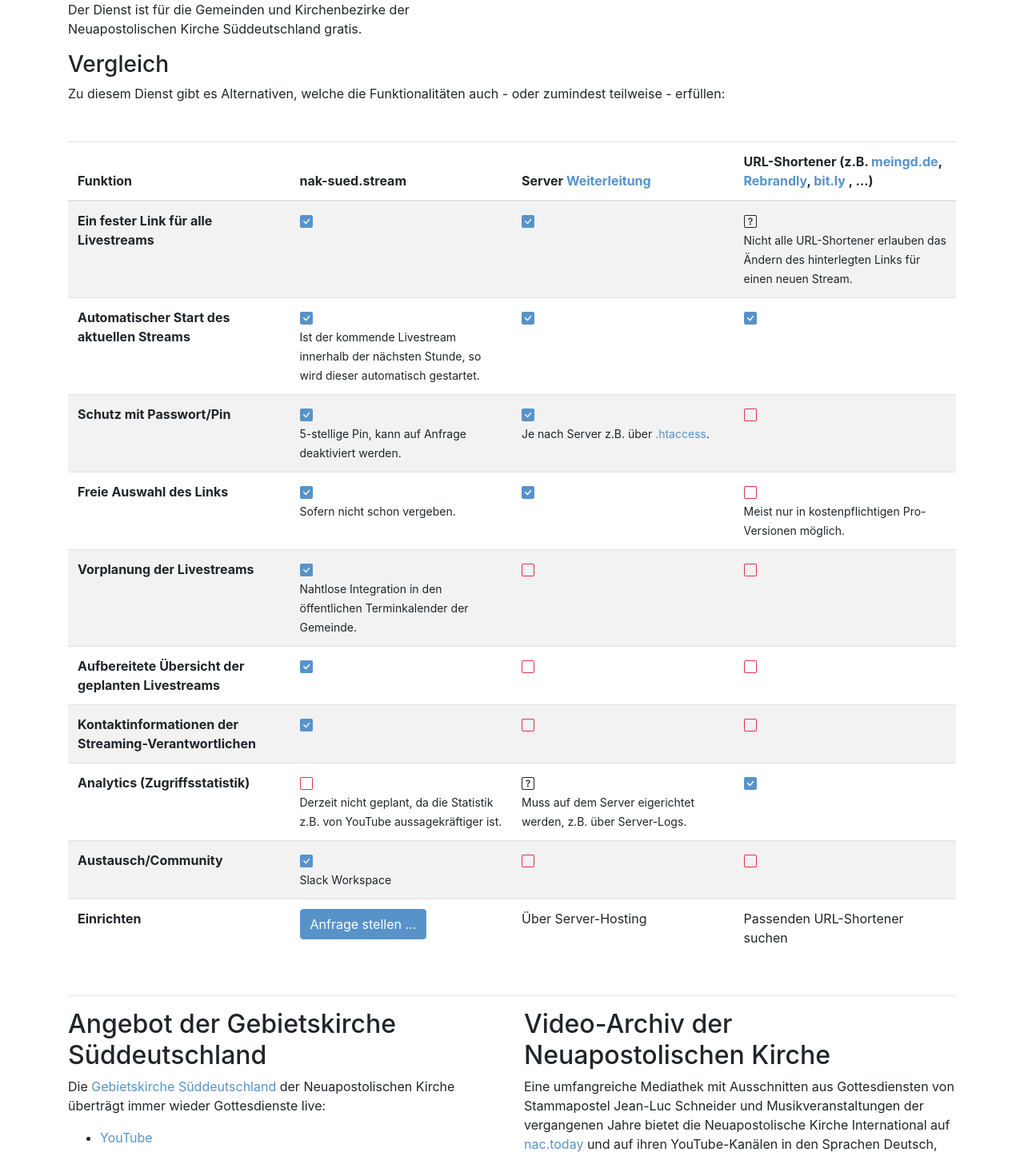
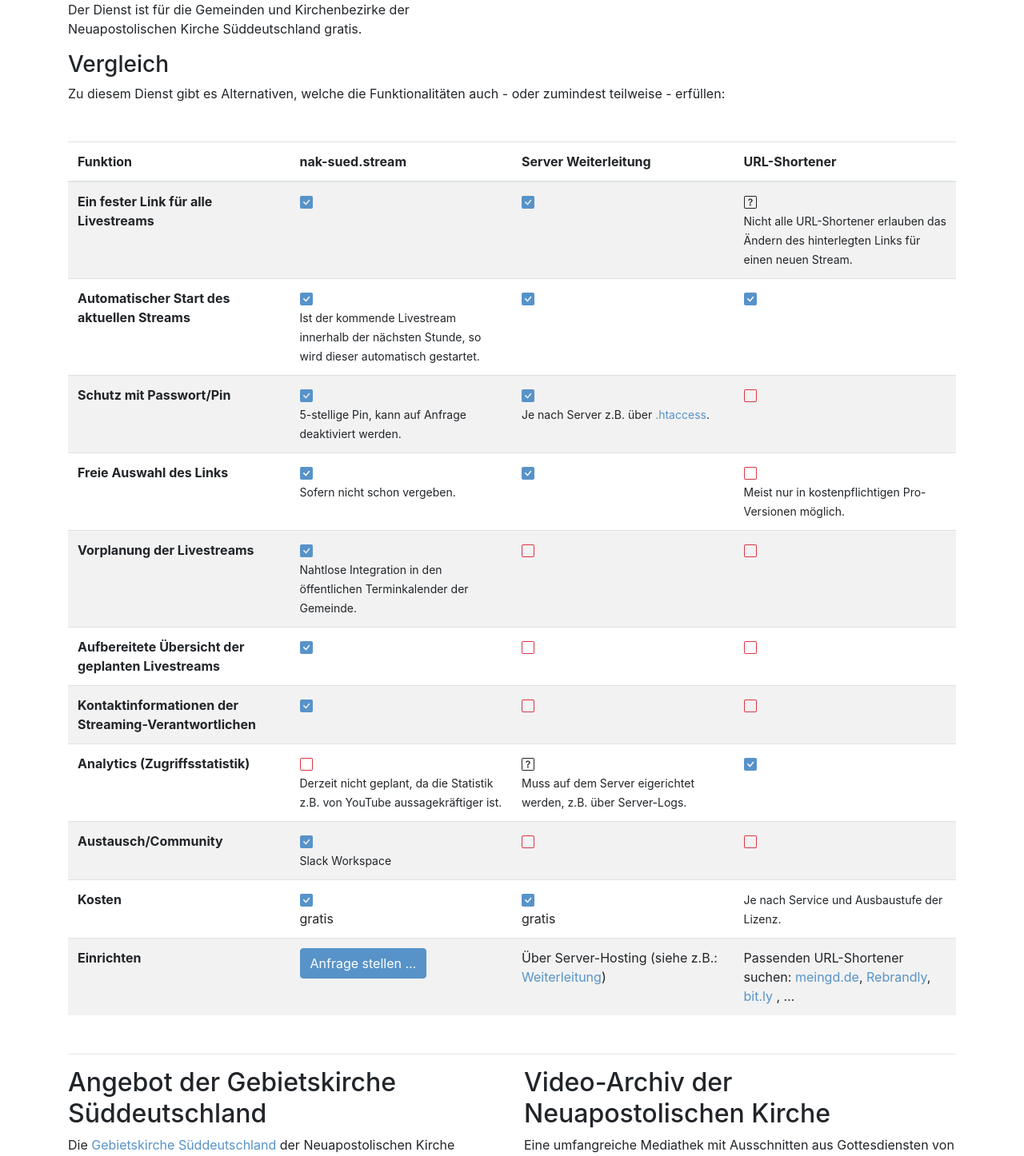
Before and after one commit to stritti/nak-sued.stream, a Vue app: page / in a window 1280 px wide. Shown: the part 919-2365 px from the top of the page at 80% size. Built offline with nearby package versions, Linux system fonts and the light colour scheme; no server answers; what vue-simple-markdown, vue-youtube-embed would draw is missing.

Commit message:
updated FeatureList

```diff
--- a/src/components/FeatureList.vue
+++ b/src/components/FeatureList.vue
@@ -10,15 +10,10 @@
             nak-sued.stream
           </th>
           <th width="25%">
-            Server
-            <a href="https://netgrade.de/301-weiterleitung-generator/">Weiterleitung</a>
+            Server Weiterleitung
           </th>
           <th width="25%">
-            URL-Shortener (z.B.
-            <a href="https://www.meingd.de/">meingd.de</a>,
-            <a href="https://www.rebrandly.com/">Rebrandly</a>,
-            <a href="https://bitly.com/">bit.ly</a>
-            , &hellip;)
+            URL-Shortener
           </th>
         </tr>
       </thead>
@@ -42,8 +37,8 @@
           <td>
             <b-icon icon="question-square" /><br>
             <small>
-              Nicht alle URL-Shortener erlauben das Ändern des
-              hinterlegten Links für einen neuen Stream.
+              Nicht alle URL-Shortener erlauben das Ändern des hinterlegten
+              Links für einen neuen Stream.
             </small>
           </td>
         </tr>
@@ -57,8 +52,8 @@
               variant="primary"
             /><br>
             <small>
-              Ist der kommende Livestream innerhalb der nächsten Stunde,
-              so wird dieser automatisch gestartet.
+              Ist der kommende Livestream innerhalb der nächsten Stunde, so wird
+              dieser automatisch gestartet.
             </small>
           </td>
           <td>
@@ -94,7 +89,9 @@
             /><br>
             <small>
               Je nach Server z.B. über
-              <a href="https://netgrade.de/301-weiterleitung-generator/">.htaccess</a>.
+              <a
+                href="https://netgrade.de/301-weiterleitung-generator/"
+              >.htaccess</a>.
             </small>
           </td>
           <td>
@@ -138,7 +135,8 @@
               icon="check-square-fill"
               variant="primary"
             /><br>
-            <small>Nahtlose Integration in den öffentlichen Terminkalender der Gemeinde.</small>
+            <small>Nahtlose Integration in den öffentlichen Terminkalender der
+              Gemeinde.</small>
           </td>
           <td>
             <b-icon
@@ -208,13 +206,13 @@
               icon="square"
               variant="danger"
             /><br>
-            <small>Derzeit nicht geplant, da die Statistik z.B. von YouTube aussagekräftiger ist.</small>
+            <small>Derzeit nicht geplant, da die Statistik z.B. von YouTube
+              aussagekräftiger ist.</small>
           </td>
           <td>
-            <b-icon
-              icon="question-square"
-            /><br>
-            <small>Muss auf dem Server eigerichtet werden, z.B. über Server-Logs.</small>
+            <b-icon icon="question-square" /><br>
+            <small>Muss auf dem Server eigerichtet werden, z.B. über
+              Server-Logs.</small>
           </td>
           <td>
             <b-icon
@@ -249,6 +247,26 @@
         </tr>
         <tr>
           <th scope="row">
+            Kosten
+          </th>
+          <td>
+            <b-icon
+              icon="check-square-fill"
+              variant="primary"
+            /><br>
+            gratis
+          </td>
+          <td>
+            <b-icon
+              icon="check-square-fill"
+              variant="primary"
+            /><br>
+            gratis
+          </td>
+          <td><small>Je nach Service und Ausbaustufe der Lizenz.</small></td>
+        </tr>
+        <tr>
+          <th scope="row">
             Einrichten
           </th>
           <td>
@@ -260,10 +278,26 @@
             </b-button>
           </td>
           <td>
-            Über Server-Hosting
+            Über Server-Hosting (siehe z.B.:
+            <a
+              href="https://netgrade.de/301-weiterleitung-generator/"
+            >Weiterleitung</a>)
           </td>
           <td>
-            Passenden URL-Shortener suchen
+            Passenden URL-Shortener suchen:
+            <a
+              href="https://meingd.de/"
+              target="_blank"
+            >meingd.de</a>,
+            <a
+              href="https://www.rebrandly.com/"
+              target="_blank"
+            >Rebrandly</a>,
+            <a
+              href="https://bitly.com/"
+              target="_blank"
+            >bit.ly</a>
+            , &hellip;
           </td>
         </tr>
       </tbody>
@@ -274,6 +308,5 @@
 <script>
 export default {
   name: 'FeatureList'
-
 }
 </script>
```
